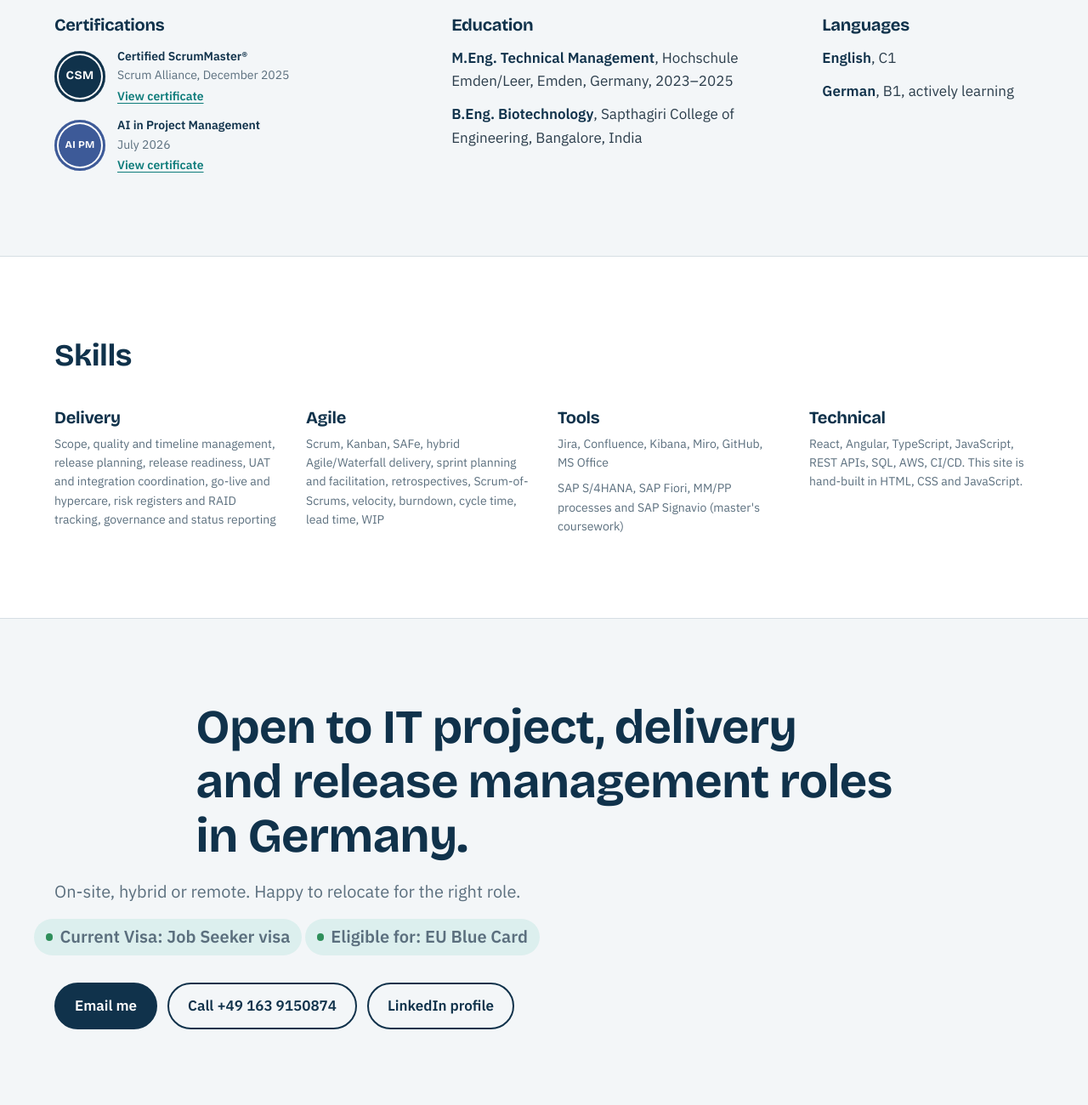
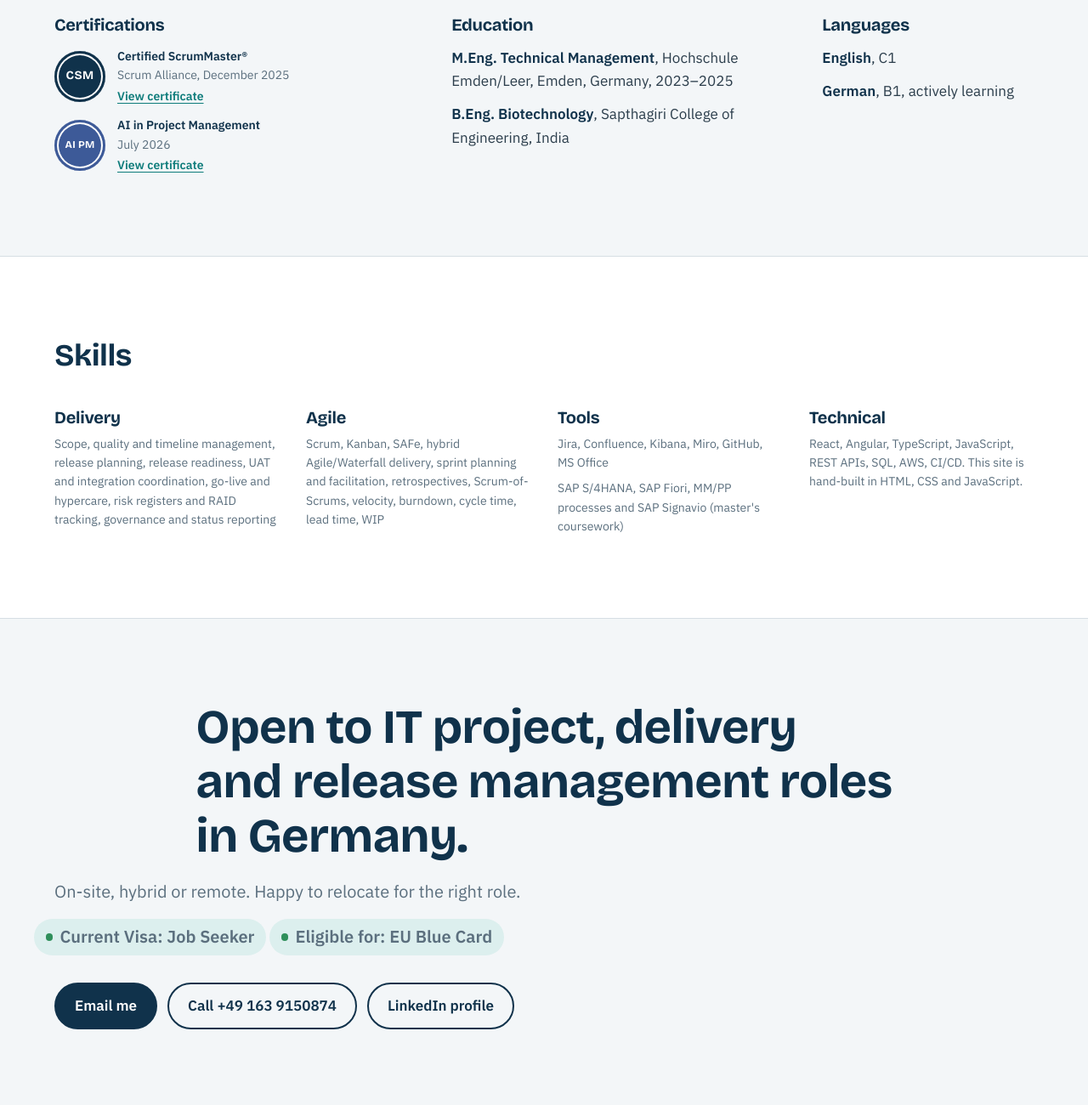
Before and after one commit to rajashreethimmappa/rajashree-portfolio, a plain HTML site: page index.html in a window 1280 px wide. Shown: the part 6800-8100 px from the top of the page at 85% size. Drawn offline with Linux system fonts and the light colour scheme.

Commit message:
Update index.html

```diff
--- a/index.html
+++ b/index.html
@@ -531,7 +531,7 @@
           <h3>Education</h3>
           <ul>
             <li><strong>M.Eng. Technical Management</strong>, Hochschule Emden/Leer, Emden, Germany, 2023–2025</li>
-            <li><strong>B.Eng. Biotechnology</strong>, Sapthagiri College of Engineering, Bangalore, India</li>
+            <li><strong>B.Eng. Biotechnology</strong>, Sapthagiri College of Engineering, India</li>
           </ul>
         </div>
         <div>
@@ -574,7 +574,7 @@
     <section class="section contact" id="contact" aria-labelledby="contact-title">
       <h2 id="contact-title">Open to IT project, delivery and release management roles in Germany.</h2>
       <p>On-site, hybrid or remote. Happy to relocate for the right role.</p>
-      <p class="contact-status"><span class="status-dot" aria-hidden="true"></span>Current Visa: Job Seeker visa</p>
+      <p class="contact-status"><span class="status-dot" aria-hidden="true"></span>Current Visa: Job Seeker</p>
       <p class="contact-status"><span class="status-dot" aria-hidden="true"></span>Eligible for: EU Blue Card </p>
       <div class="contact-actions">
         <a class="btn btn-primary" href="mailto:rajashree.thimmappa1249@gmail.com">Email me</a>
```
